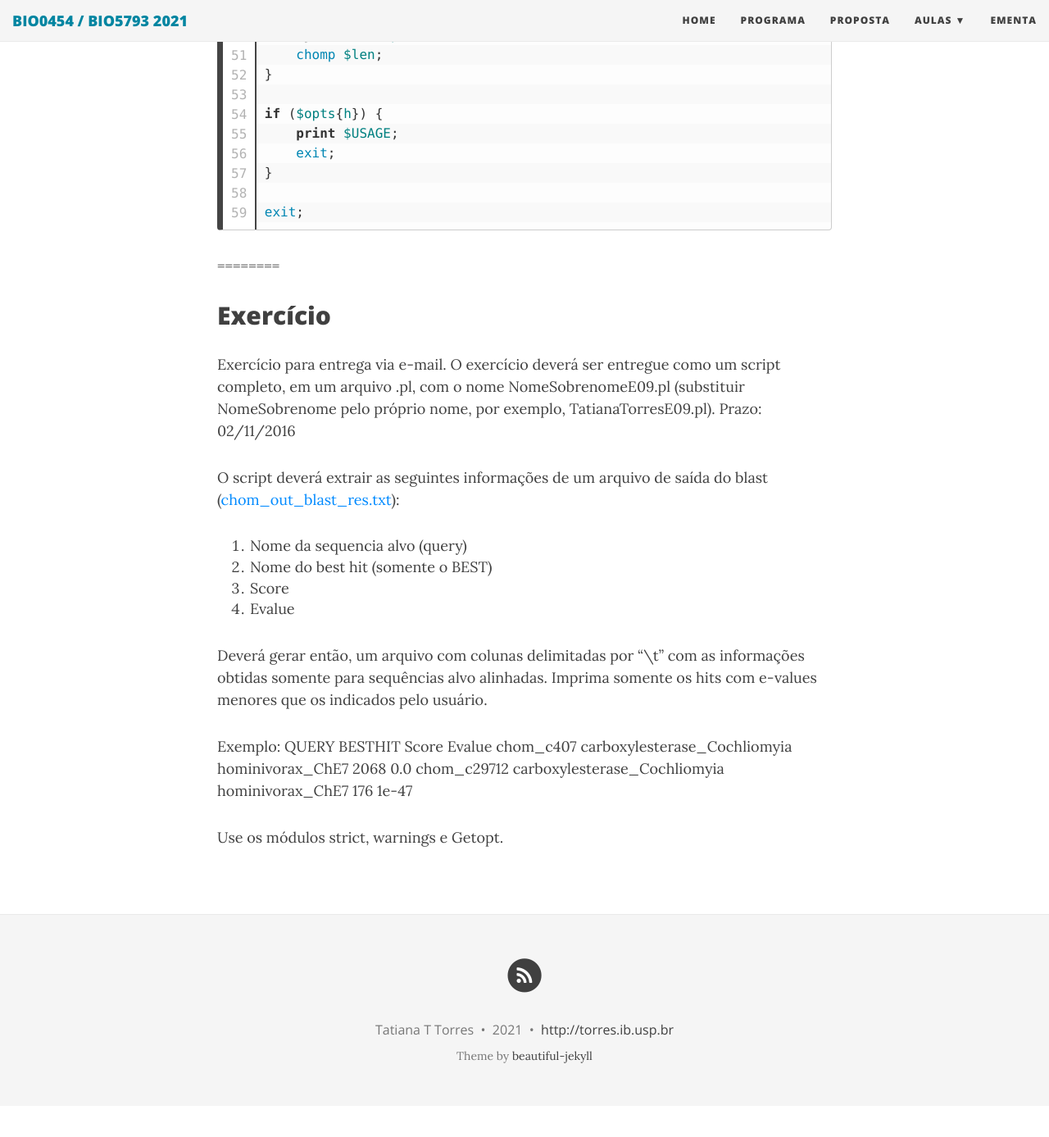
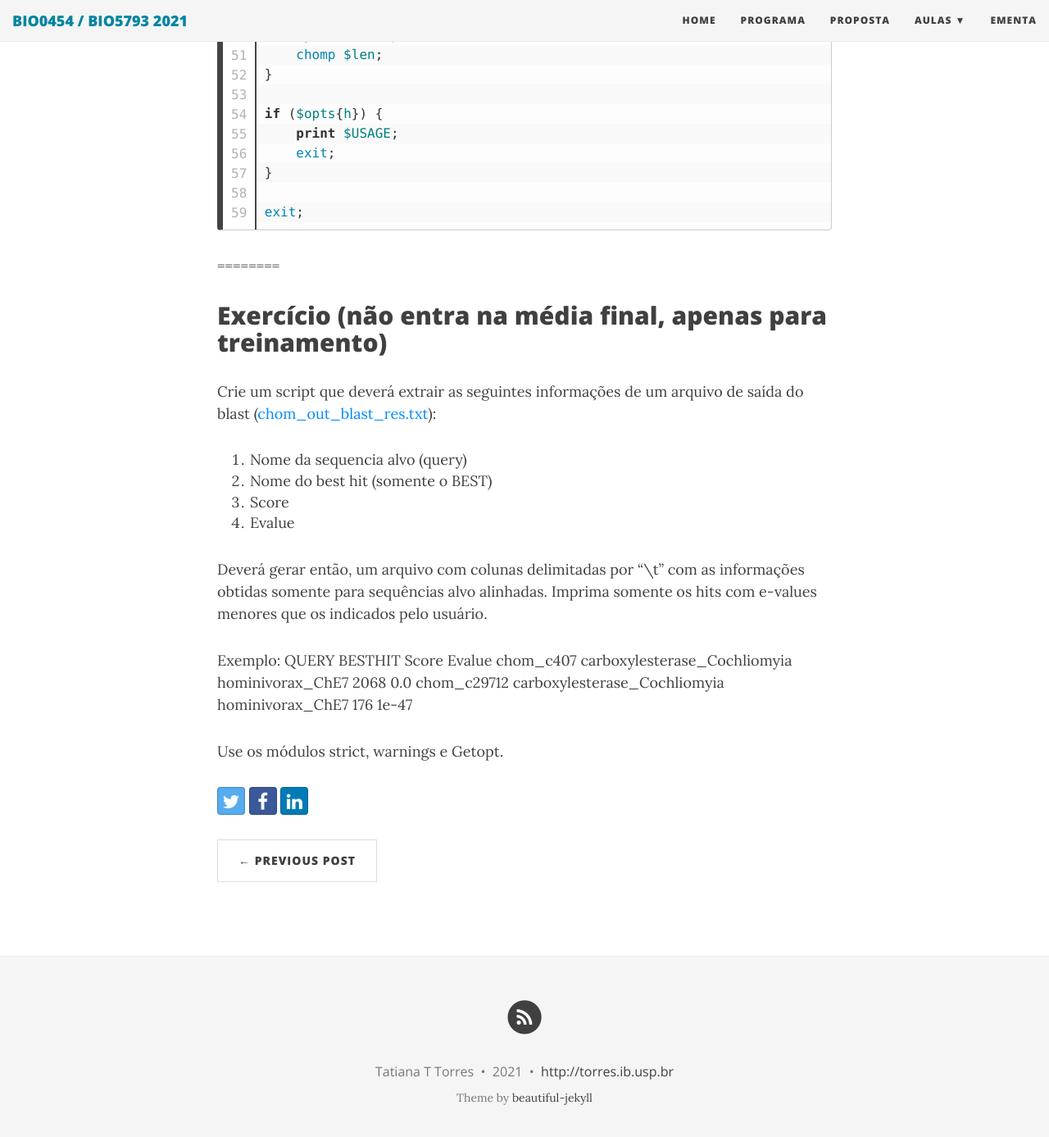
Before and after one commit to tttorres/introprog-copy, a Jekyll site: the page built from _posts/2021-11-25-Aula15.md, in a window 1280 px wide and 1400 px high, scrolled down 3676 px. Shown: the top 1387 px of the window at 82% size. Built offline with Jekyll 4.4.1, drawn with Linux system fonts in a browser that asks for light colours; nearby versions of some CDN libraries; before the commit the page ends 5025 px from its top, so only the background shows below that; some of the changed text lies outside the part shown.

Commit message:
Update and rename unpublished/2018-10-18-Aula10.md to _posts/2021-11-25-Aula15.md

```diff
--- a/unpublished/2018-10-18-Aula10.md
+++ b/_posts/2021-11-25-Aula15.md
@@ -156,12 +156,9 @@
 
 ========
 
-## Exercício
+## Exercício (não entra na média final, apenas para treinamento)
 
-Exercício para entrega via e-mail. O exercício deverá ser entregue como um script completo, em um arquivo .pl, com o nome NomeSobrenomeE09.pl (substituir NomeSobrenome pelo próprio nome, por exemplo, TatianaTorresE09.pl).
-Prazo: 02/11/2016
-
-O script deverá extrair as seguintes informações de um arquivo de saída do blast ([chom_out_blast_res.txt](http://biologia.ib.usp.br/torres/introprog2018/chom_out_blast_res.txt)):
+Crie um script que deverá extrair as seguintes informações de um arquivo de saída do blast ([chom_out_blast_res.txt](http://biologia.ib.usp.br/torres/introprog2018/chom_out_blast_res.txt)):
 1. Nome da sequencia alvo (query)
 2. Nome do best hit (somente o BEST)
 3. Score
```
Also changed, not shown: other parts of _posts/2021-11-25-Aula15.md (+2 -2 lines).
